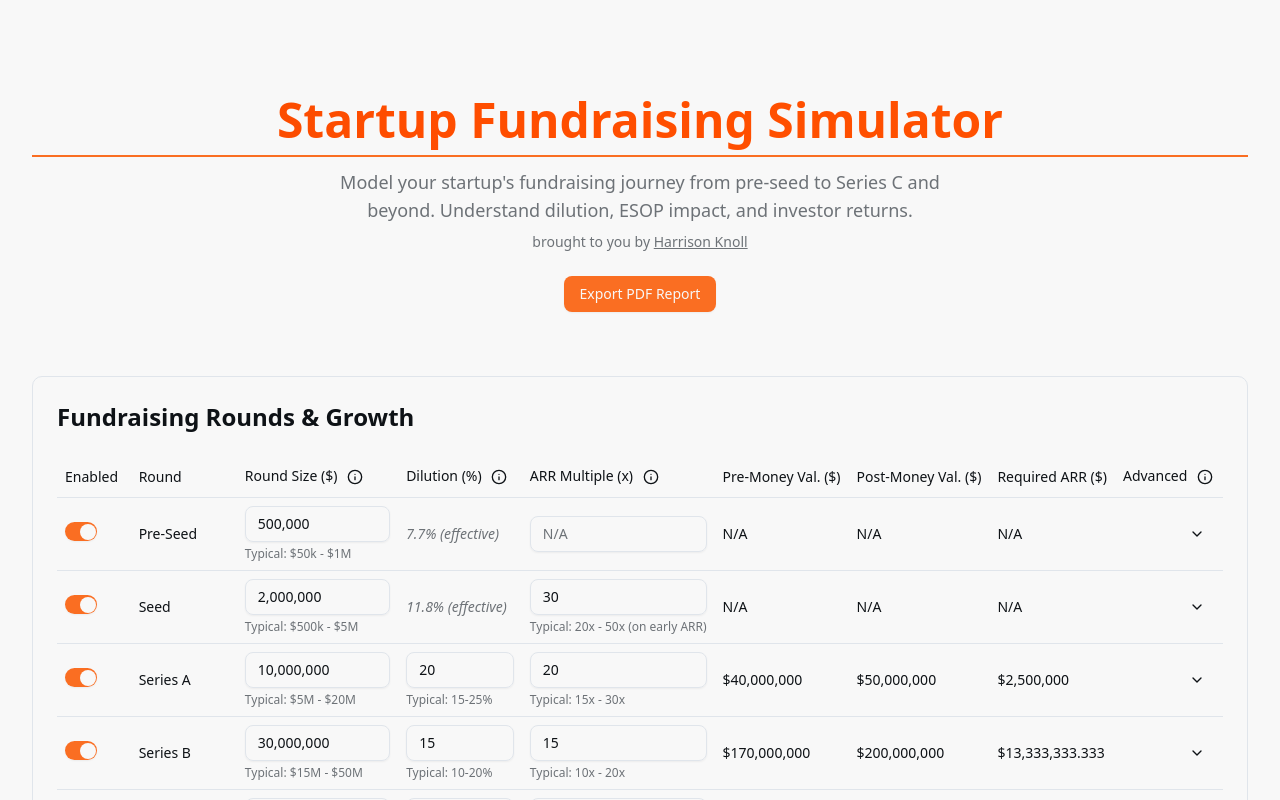
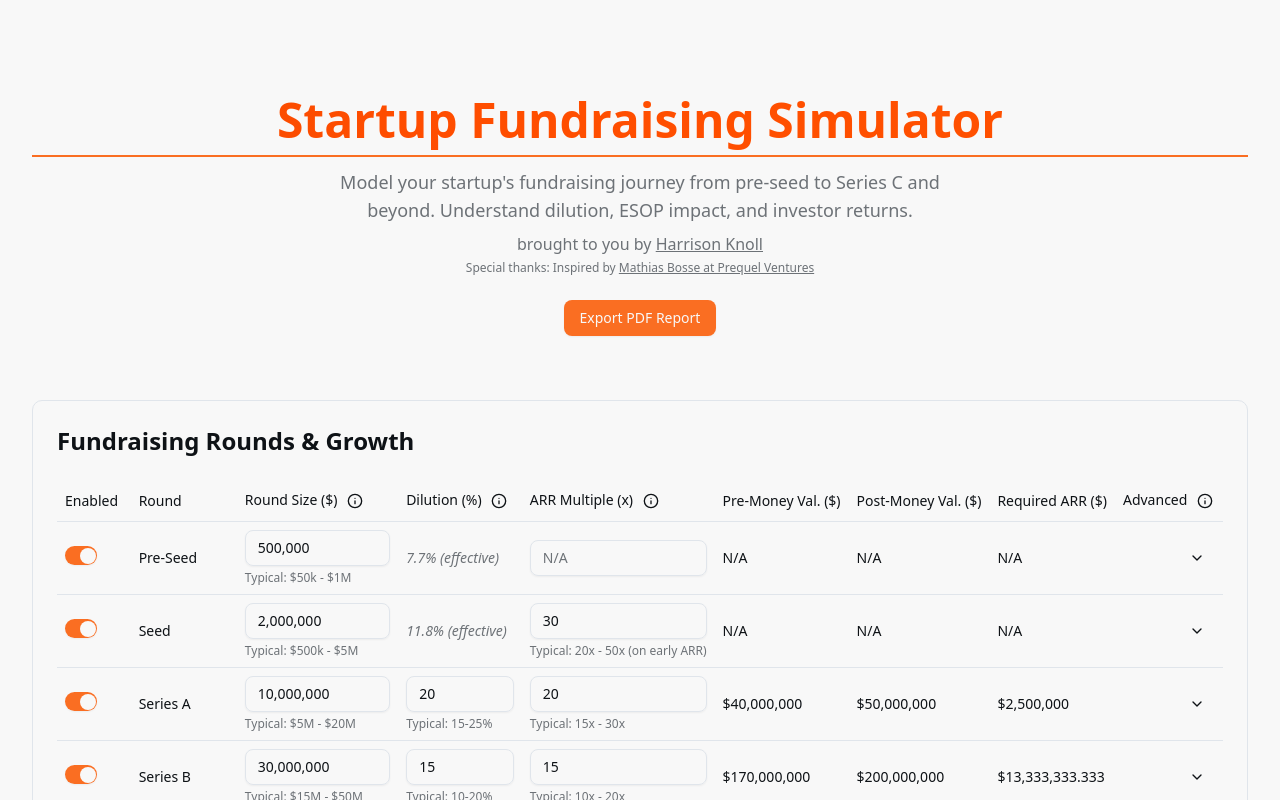
Before and after one commit to physknoll/Startup-Fundraising-Simulator, a Next.js app: page / in a window 1280 px wide. Shown: the top 800 px of the page. Built offline with nearby package versions, Linux system fonts and the light colour scheme.

Commit message:
added thankyou

```diff
--- a/src/app/page.tsx
+++ b/src/app/page.tsx
@@ -711,8 +711,11 @@ export default function HomePage() {
         <p className="text-lg text-muted-foreground mt-3 md:mt-4 max-w-2xl mx-auto">
           Model your startup&apos;s fundraising journey from pre-seed to Series C and beyond. Understand dilution, ESOP impact, and investor returns.
         </p>
-        <p className="text-sm text-muted-foreground mt-2">
+        <p className="text-base text-muted-foreground mt-2">
           brought to you by <a href="https://www.linkedin.com/in/scienceknoll/" target="_blank" rel="noopener noreferrer" className="underline hover:text-primary">Harrison Knoll</a>
+        </p>
+        <p className="text-xs text-muted-foreground mt-1">
+          Special thanks: Inspired by <a href="https://www.prequelvc.com/" target="_blank" rel="noopener noreferrer" className="underline hover:text-primary">Mathias Bosse at Prequel Ventures</a>
         </p>
         {isClient && calculationResult.calculatedRounds.length > 0 && (
           <div className="mt-6">
```
